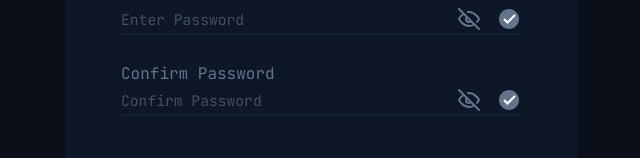
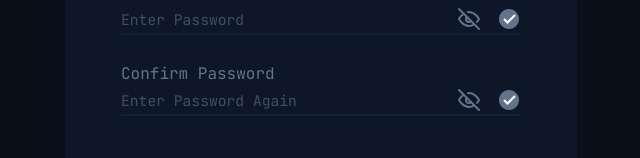
Before and after one commit to tonytran0314/vuejs_signup_form, a Vue app: page / in a window 1280 px wide. Shown: the part 430-588 px from the top of the page, without its empty margins (319-959 px from the left). Built offline with nearby package versions, Linux system fonts and the light colour scheme.

Commit message:
components refactoring

```diff
--- a/src/components/SignupForm.vue
+++ b/src/components/SignupForm.vue
@@ -1,10 +1,7 @@
 <script setup>
-    import FieldBase from './form_components/FieldBase.vue'
-    import Password from './form_components/password_component/Password.vue'
-    import ConfirmPassword from './form_components/password_component/ConfirmPassword.vue'
-
-    import { ref } from 'vue'
+    import { ref, reactive } from 'vue'
     import { useToast } from "vue-toastification";
+    import BaseInput from './form/BaseInput.vue'
 
     const toast = useToast()
 
@@ -19,15 +16,6 @@
         }
     }
 
-    const completedFieldColor = ref('rgb(50, 138, 241)')
-    const notcompletedFieldColor = ref('rgb(98, 116, 139)')
-
-    const fullname = ref('')
-    const email = ref('')
-    const password = ref('')
-    const confirmPassword = ref('')
-
-    // Nên gôm các biến liên quan đến fullname trong validation vào 1 object
     const fullnameValidation = (fullname) => {
         let error = {
             'exist': false,
@@ -140,38 +128,95 @@
         return error
     }
 
+    const updateInputType = (field) => {
+        if (field.name === 'password') {
+            password.type = field.type
+        }
+
+        if (field.name === 'confirmPassword') {
+            confirmPassword.type = field.type
+        }
+    }
+
+    const fullname = reactive({
+        'vmodel': '',
+        'type': 'text',
+        'name': 'fullname',
+        'label': 'Full Name',
+        'placeholder': 'Enter Full Name',
+        'validator': fullnameValidation
+    })
+
+    const email = reactive({
+        'vmodel': '',
+        'type': 'text',
+        'name': 'email',
+        'label': 'Email',
+        'placeholder': 'Enter Email',
+        'validator': emailValidation
+    })
+
+    const password = reactive({
+        'vmodel': '',
+        'type': 'password',
+        'name': 'password',
+        'label': 'Password',
+        'placeholder': 'Enter Password',
+        'validator': passwordValidation,
+        'toggle': true
+    })
+
+    const confirmPassword = reactive({
+        'vmodel': '',
+        'type': 'password',
+        'name': 'confirmPassword',
+        'label': 'Confirm Password',
+        'placeholder': 'Enter Password Again',
+        'validator': confirmPasswordValidation,
+        'toggle': true
+    })
 </script>
 
 <template>
     <form id="signup_form">
         <div class="form_title"><h1>Sign Up</h1></div>
         <div class="form_body">
-            <FieldBase
-                label="Full Name"
-                v-model="fullname"
-                placeholder="Enter Full Name"
-                type="text"
-                name="fullname"
-                :validator="fullnameValidation" />
-            <FieldBase
-                label="Email"
-                v-model="email"
-                placeholder="Enter Email"
-                type="text"
-                name="email"
-                :validator="emailValidation" />
-            <Password
-                label="Password"
-                v-model="password"
-                name="password"
-                placeholder="Enter Password"
-                :validator="passwordValidation" />
-            <ConfirmPassword
-                label="Confirm Password"
-                v-model="confirmPassword"
-                name="confirmPassword"
-                placeholder="Confirm Password"
-                :validator="confirmPasswordValidation" />
+            <BaseInput
+                v-model="fullname.vmodel"
+                :type="fullname.type"
+                :name="fullname.name"
+                :label="fullname.label"
+                :placeholder="fullname.placeholder"
+                :validator="fullname.validator" />
+
+            <BaseInput
+                v-model="email.vmodel"
+                :type="email.type"
+                :name="email.name"
+                :label="email.label"
+                :placeholder="email.placeholder"
+                :validator="email.validator" />
+
+            <BaseInput
+                v-model="password.vmodel"
+                :type="password.type"
+                :name="password.name"
+                :label="password.label"
+                :placeholder="password.placeholder"
+                :validator="password.validator"
+                :togglePassword="password.toggle"
+                @updateType="updateInputType" />
+
+            <BaseInput
+                v-model="confirmPassword.vmodel"
+                :type="confirmPassword.type"
+                :name="confirmPassword.name"
+                :label="confirmPassword.label"
+                :placeholder="confirmPassword.placeholder"
+                :validator="confirmPassword.validator"
+                :togglePassword="confirmPassword.toggle"
+                @updateType="updateInputType" />
+
         </div>
         <button
             type="submit"
--- a/src/components/form_components/FieldBase.vue
+++ b/src/components/form/BaseInput.vue
@@ -1,5 +1,7 @@
 <script setup>
     import { ref, reactive } from 'vue'
+    import EyeSymbol from './icon/EyeSymbol.vue';
+    import EyeSlashSymbol from './icon/EyeSlashSymbol.vue';
 
     const props = defineProps({
         label: {
@@ -25,15 +27,30 @@
         validator: {
             type: Function,
             required: true
+        },
+        togglePassword: {
+            type: Boolean
         }
     })
+
+    const emit = defineEmits(['update:modelValue', 'updateType']) // [Emit] part 1 (these two parts must be together)
+
+    let showPassword = ref(false)
+    const togglePassword = () => {
+        showPassword.value = !showPassword.value
+
+        let emitType = showPassword.value ? 'text' : 'password'
+        emit('updateType', {
+            'type': emitType,
+            'name': props.name
+        })
+    }
 
     const error = reactive({
         'exist': true,
         'message': null
     })
 
-    const emit = defineEmits(['update:modelValue']) // [Emit] part 1 (these two parts must be together)
 
     const blueColor = ref('rgb(50, 138, 241)') // completed color
     const grayColor = ref('rgb(98, 116, 139)')
@@ -54,13 +71,19 @@
         <label :for="props.name">{{ props.label }}</label>
         <div class="input_field">
             <input
-                :value="props.modelValue"
                 @input="updateModelValueAndValidate"
                 @blur="updateModelValueAndValidate"
+                :value="props.modelValue"
                 :type="props.type"
                 :name="props.name"
                 :placeholder="props.placeholder">
             <div class="input_icon">
+
+                <div v-show="props.togglePassword">
+                    <EyeSymbol v-if="showPassword" @toggle-password-visibility="togglePassword" />
+                    <EyeSlashSymbol v-else @toggle-password-visibility="togglePassword" />
+                </div>
+
                 <svg
                     xmlns="http://www.w3.org/2000/svg"
                     x="0px" y="0px"
@@ -78,14 +101,11 @@
             </div>
         </div>
         <span class="field_error">{{ error.message }}</span>
-
-
     </div>
 </template>
 
 
 <style scoped>
-/* SHARE THE CSS WITH PASSWORD AND CONFIRM PASSWORD COMPONENT */
     .field {
         display: flex;
         flex-direction: column;
--- a/src/components/form_components/password_component/ConfirmPassword.vue
+++ /dev/null
@@ -1,147 +0,0 @@
-<script setup>
-    import { ref, reactive, computed } from 'vue'
-    import EyeSymbol from './EyeSymbol.vue'
-    import EyeSlashSymbol from './EyeSlashSymbol.vue'
-
-    const props = defineProps({
-        label: {
-            type: String,
-            required: true
-        },
-        modelValue: {
-            type: String,
-            required: true
-        },
-        placeholder: {
-            type: String,
-            required: true
-        },
-        name: {
-            type: String,
-            required: true
-        },
-        validator: {
-            type: Function,
-            required: true
-        }
-    })
-
-    let showPassword = ref(false)
-    const togglePassword = () => showPassword.value = !showPassword.value
-    const inputType = computed(() =>  showPassword.value ? 'text' : 'password')
-
-    const error = reactive({
-        'exist': true,
-        'message': null
-    })
-
-    const emit = defineEmits(['update:modelValue']) // [Emit] part 1 (these two parts must be together)
-
-    const blueColor = ref('rgb(50, 138, 241)') // completed color
-    const grayColor = ref('rgb(98, 116, 139)')
-
-    const updateModelValueAndValidate = (event) => {
-        const inputValue = event.target.value.trim()
-
-        error.exist = props.validator(inputValue).exist
-        error.message = props.validator(inputValue).message
-
-        emit('update:modelValue', inputValue) // [Emit] part 2 (these two parts must be together)
-    }
-</script>
-
-<template>
-    <div class="field">
-        <label :for="props.model">{{ props.label }}</label>
-        <div class="input_field">
-            <input
-                :value="props.modelValue"
-                @input="updateModelValueAndValidate"
-                @blur="updateModelValueAndValidate"
-                :type="inputType"
-                :name="props.name"
-                :placeholder="props.placeholder">
-            <div class="input_icon">
-
-                <EyeSymbol v-if="showPassword" @toggle-password-visibility="togglePassword" />
-                <EyeSlashSymbol v-else @toggle-password-visibility="togglePassword" />
-
-                <svg
-                    xmlns="http://www.w3.org/2000/svg"
-                    x="0px" y="0px"
-                    width="24" height="24"
-                    viewBox="0 0 48 48">
-                        <path
-                            :fill="error.exist ? grayColor : blueColor"
-                            d="M44,24c0,11.045-8.955,20-20,20S4,35.045,4,24S12.955,4,24,4S44,12.955,44,24z">
-                        </path>
-                        <path
-                            fill="rgb(255, 255, 255)"
-                            d="M34.586,14.586l-13.57,13.586l-5.602-5.586l-2.828,2.828l8.434,8.414l16.395-16.414L34.586,14.586z">
-                        </path>
-                </svg>
-            </div>
-        </div>
-        <span class="field_error">{{ error.message }}</span>
-    </div>
-</template>
-
-<style scoped>
-.field {
-    display: flex;
-    flex-direction: column;
-    gap: 4px;
-}
-
-.field label {
-    color: rgb(98, 116, 139);
-    /* background-color: yellow; */
-}
-
-.field input {
-    border: none;
-    color: rgb(255, 255, 255);
-    padding: 4px 0;
-    width: 100%;
-    background-color: rgb(14, 23, 39);
-    /* background-color: rgb(255, 255, 255); */
-}
-
-.field input:focus {
-    outline: none;
-}
-
-.input_field {
-    border-bottom: 2px solid rgb(16, 32, 53);
-    display: flex;
-    justify-content: space-between;
-    gap: 8px;
-    /* background-color: red; */
-}
-
-.input_icon {
-    height: 24px;
-    display: flex;
-    gap: 16px;
-    /* background-color: skyblue; */
-}
-
-.field_error {
-    color: rgb(243, 72, 125);
-}
-
-.field_error ul {
-    margin-left: 32px;
-}
-
-::placeholder {
-    color: rgb(65, 79, 96);
-    opacity: 1; /* Firefox */
-    font-size: 1.1em;
-}
-
-::-ms-input-placeholder { /* Edge 12-18 */
-    color: rgb(65, 79, 96);
-    font-size: 1.1em;
-}
-</style>
--- a/src/components/form_components/password_component/Password.vue
+++ /dev/null
@@ -1,149 +0,0 @@
-<script setup>
-    import { ref, reactive, computed } from 'vue'
-    import EyeSymbol from './EyeSymbol.vue'
-    import EyeSlashSymbol from './EyeSlashSymbol.vue'
-
-    const props = defineProps({
-        label: {
-            type: String,
-            required: true
-        },
-        modelValue: {
-            type: String,
-            required: true
-        },
-        placeholder: {
-            type: String,
-            required: true
-        },
-        name: {
-            type: String,
-            required: true
-        },
-        validator: {
-            type: Function,
-            required: true
-        }
-    })
-
-    let showPassword = ref(false)
-    const togglePassword = () => showPassword.value = !showPassword.value
-    const inputType = computed(() =>  showPassword.value ? 'text' : 'password')
-
-    const error = reactive({
-        'exist': true,
-        'message': null
-    })
-
-    const emit = defineEmits(['update:modelValue']) // [Emit] part 1 (these two parts must be together)
-
-    const blueColor = ref('rgb(50, 138, 241)') // completed color
-    const grayColor = ref('rgb(98, 116, 139)')
-
-    const updateModelValueAndValidate = (event) => {
-        const inputValue = event.target.value.trim()
-
-        error.exist = props.validator(inputValue).exist
-        error.message = props.validator(inputValue).message
-
-        emit('update:modelValue', inputValue) // [Emit] part 2 (these two parts must be together)
-    }
-
-
-</script>
-
-<template>
-    <div class="field">
-        <label :for="props.model">{{ props.label }}</label>
-        <div class="input_field">
-            <input
-                :value="props.modelValue"
-                @input="updateModelValueAndValidate"
-                @blur="updateModelValueAndValidate"
-                :type="inputType"
-                :name="props.name"
-                :placeholder="props.placeholder" />
-            <div class="input_icon">
-
-                <EyeSymbol v-if="showPassword" @toggle-password-visibility="togglePassword" />
-                <EyeSlashSymbol v-else @toggle-password-visibility="togglePassword" />
-
-                <svg
-                    xmlns="http://www.w3.org/2000/svg"
-                    x="0px" y="0px"
-                    width="24" height="24"
-                    viewBox="0 0 48 48">
-                        <path
-                            :fill="error.exist ? grayColor : blueColor"
-                            d="M44,24c0,11.045-8.955,20-20,20S4,35.045,4,24S12.955,4,24,4S44,12.955,44,24z">
-                        </path>
-                        <path
-                            fill="rgb(255, 255, 255)"
-                            d="M34.586,14.586l-13.57,13.586l-5.602-5.586l-2.828,2.828l8.434,8.414l16.395-16.414L34.586,14.586z">
-                        </path>
-                </svg>
-            </div>
-        </div>
-        <span class="field_error">{{ error.message }}</span>
-    </div>
-</template>
-
-<style scoped>
-.field {
-    display: flex;
-    flex-direction: column;
-    gap: 4px;
-}
-
-.field label {
-    color: rgb(98, 116, 139);
-    /* background-color: yellow; */
-}
-
-.field input {
-    border: none;
-    color: rgb(255, 255, 255);
-    padding: 4px 0;
-    width: 100%;
-    background-color: rgb(14, 23, 39);
-    /* background-color: rgb(255, 255, 255); */
-}
-
-.field input:focus {
-    outline: none;
-}
-
-.input_field {
-    border-bottom: 2px solid rgb(16, 32, 53);
-    display: flex;
-    justify-content: space-between;
-    gap: 8px;
-    /* background-color: red; */
-}
-
-.input_icon {
-    height: 24px;
-    display: flex;
-    gap: 16px;
-    /* background-color: skyblue; */
-}
-
-.field_error {
-    color: rgb(243, 72, 125);
-}
-
-.field_error ul {
-    margin-left: 32px;
-}
-
-::placeholder {
-    color: rgb(65, 79, 96);
-    opacity: 1; /* Firefox */
-    font-size: 1.1em;
-}
-
-::-ms-input-placeholder { /* Edge 12-18 */
-    color: rgb(65, 79, 96);
-    font-size: 1.1em;
-}
-</style>
```
Also changed, not shown: src/components/form/icon/EyeSlashSymbol.vue (renamed from src/components/form_components/password_component/EyeSlashSymbol.vue), src/components/form/icon/EyeSymbol.vue (renamed from src/components/form_components/password_component/EyeSymbol.vue).
